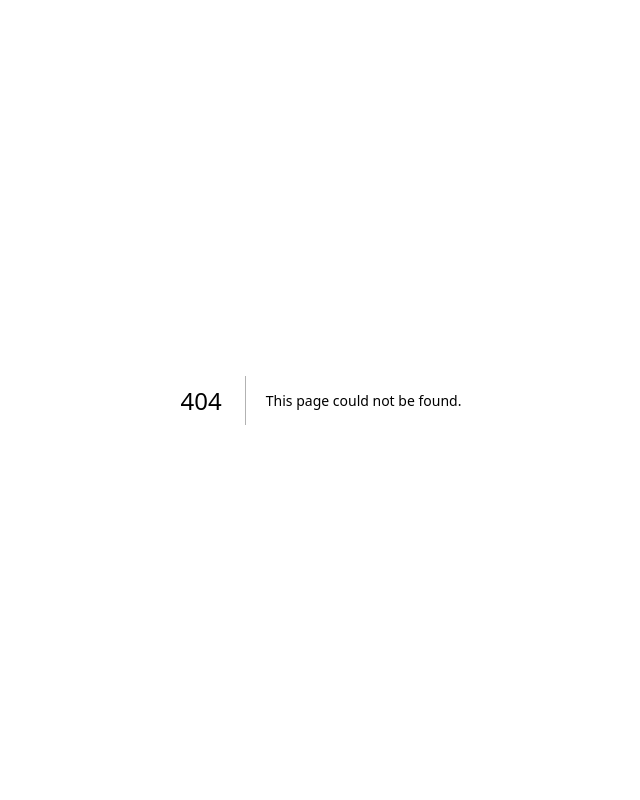
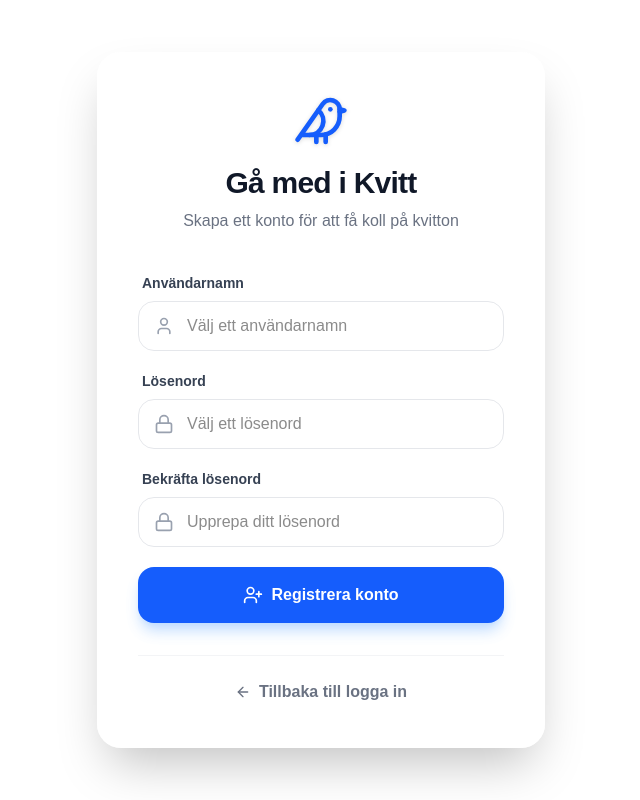
Before and after one commit to JohanHammerin/kvitt-frontend, a Next.js app: page /register in a window 1280 px wide. Before the commit this address had no page. Shown: the whole page, without its empty margins (319-959 px from the left). Built offline with nearby package versions, Linux system fonts and the light colour scheme.

Commit message:
UPDATE: Uppdaterade namnet på context filen

```diff
--- a/app/_components/QuickActions.tsx
+++ b/app/_components/QuickActions.tsx
@@ -1,4 +1,4 @@
-import { Plus } from "lucide-react";
+import { Plus, ArrowUpRight, ArrowDownLeft } from "lucide-react";
 
 interface QuickActionsProps {
   onAddIncome: () => void;
@@ -7,30 +7,35 @@ interface QuickActionsProps {
 
 export function QuickActions({ onAddIncome, onAddExpense }: QuickActionsProps) {
   return (
-    <div className="bg-white rounded-lg shadow-sm border p-6 mb-8">
-      <h3 className="text-lg font-semibold text-gray-900 mb-4">
+    <div className="bg-white/60 backdrop-blur-md rounded-3xl shadow-sm border border-white/20 p-6 mb-8">
+      <h3 className="text-lg font-bold text-gray-900 mb-4 ml-1">
         Snabba åtgärder
       </h3>
-      <div className="grid grid-cols-1 sm:grid-cols-2 lg:grid-cols-4 gap-4">
+      <div className="grid grid-cols-1 sm:grid-cols-2 gap-4">
         <button
           onClick={onAddIncome}
-          className="p-4 border-2 border-dashed border-gray-300 rounded-lg hover:border-blue-500 hover:bg-blue-50 transition duration-200 text-gray-600 hover:text-blue-700 flex items-center justify-center"
+          className="group p-5 bg-blue-50/50 border-2 border-dashed border-blue-200 rounded-2xl hover:border-blue-500 hover:bg-blue-50 transition-all duration-300 flex items-center justify-between"
         >
-          <Plus className="h-5 w-5 mr-2" />
-          Lägg till inkomst
+          <div className="flex items-center">
+            <div className="bg-blue-600 p-2 rounded-xl mr-4 shadow-lg shadow-blue-200">
+              <ArrowUpRight className="h-5 w-5 text-white" />
+            </div>
+            <span className="font-bold text-blue-900">Lägg till inkomst</span>
+          </div>
+          <Plus className="h-6 w-6 text-blue-400 group-hover:text-blue-600 transition-colors" />
         </button>
+
         <button
           onClick={onAddExpense}
-          className="p-4 border-2 border-dashed border-gray-300 rounded-lg hover:border-red-500 hover:bg-red-50 transition duration-200 text-gray-600 hover:text-red-700 flex items-center justify-center"
+          className="group p-5 bg-red-50/50 border-2 border-dashed border-red-200 rounded-2xl hover:border-red-500 hover:bg-red-50 transition-all duration-300 flex items-center justify-between"
         >
-          <Plus className="h-5 w-5 mr-2" />
-          Lägg till utgift
-        </button>
-        <button className="p-4 border-2 border-dashed border-gray-300 rounded-lg hover:border-green-500 hover:bg-green-50 transition duration-200 text-gray-600 hover:text-green-700">
-          📊 Visa statistik
-        </button>
-        <button className="p-4 border-2 border-dashed border-gray-300 rounded-lg hover:border-purple-500 hover:bg-purple-50 transition duration-200 text-gray-600 hover:text-purple-700">
-          📋 Hantera event
+          <div className="flex items-center">
+            <div className="bg-red-600 p-2 rounded-xl mr-4 shadow-lg shadow-red-200">
+              <ArrowDownLeft className="h-5 w-5 text-white" />
+            </div>
+            <span className="font-bold text-red-900">Lägg till utgift</span>
+          </div>
+          <Plus className="h-6 w-6 text-red-400 group-hover:text-red-600 transition-colors" />
         </button>
       </div>
     </div>
--- a/app/layout.tsx
+++ b/app/layout.tsx
@@ -1,4 +1,4 @@
-import { AuthProvider } from "./context/page"; // 👈 Ändra sökvägen här
+import { AuthProvider } from "./context/AuthContext"; // 👈 Ändra sökvägen här
 import "./globals.css";
 
 export const metadata = {
--- a/app/login/page.tsx
+++ b/app/login/page.tsx
@@ -2,8 +2,16 @@
 
 import { useState } from "react";
 import { useRouter } from "next/navigation";
-import { useAuth } from "../context/page";
-import { Eye, EyeOff, User as UserIcon, Lock } from "lucide-react";
+import { useAuth } from "../context/AuthContext";
+import {
+  Eye,
+  EyeOff,
+  User as UserIcon,
+  Lock,
+  Bird,
+  ArrowRight,
+} from "lucide-react";
+import Link from "next/link";
 
 export default function Login() {
   const [username, setUsername] = useState("");
@@ -33,33 +41,40 @@ export default function Login() {
   };
 
   return (
-    <div className="min-h-screen from-blue-50 to-indigo-100 flex items-center justify-center p-4">
-      <div className="max-w-md w-full bg-white rounded-2xl shadow-lg p-8">
-        <div className="text-center mb-8">
-          <h1 className="text-3xl font-bold text-gray-900 mb-2">
+    // Lagt till en snygg gradient bakgrund som matchar din app
+    <div className="min-h-screen bg-[radial-gradient(ellipse_at_top_left,_var(--tw-gradient-stops))] from-blue-100 via-white to-gray-100 flex items-center justify-center p-4">
+      {/* Container med samma design-språk som dina modaler */}
+      <div className="max-w-md w-full bg-white/80 backdrop-blur-xl rounded-3xl shadow-2xl p-10 border border-white/20 animate-in fade-in zoom-in duration-300">
+        <div className="text-center mb-10">
+          <div className="flex justify-center mb-4">
+            <Bird className="h-14 w-14 text-blue-600 drop-shadow-sm" />
+          </div>
+          <h1 className="text-3xl font-black text-gray-900 mb-2 tracking-tight">
             Välkommen till Kvitt
           </h1>
-          <p className="text-gray-600">Logga in för att hantera din ekonomi</p>
+          <p className="text-gray-500 font-medium">
+            Logga in för att hantera din ekonomi
+          </p>
         </div>
 
-        <form onSubmit={handleSubmit} className="space-y-6">
+        <form onSubmit={handleSubmit} className="space-y-5">
           {error && (
-            <div className="bg-red-50 border border-red-200 text-red-700 px-4 py-3 rounded-lg">
+            <div className="bg-red-50/50 border border-red-200 text-red-700 px-4 py-3 rounded-xl text-sm font-medium animate-shake">
               {error}
             </div>
           )}
 
           <div>
-            <label className="block text-sm font-medium text-gray-700 mb-2">
+            <label className="block text-sm font-bold text-gray-700 mb-2 ml-1">
               Användarnamn
             </label>
             <div className="relative">
-              <UserIcon className="absolute left-3 top-1/2 transform -translate-y-1/2 text-gray-400 h-5 w-5" />
+              <UserIcon className="absolute left-4 top-1/2 transform -translate-y-1/2 text-gray-400 h-5 w-5" />
               <input
                 type="text"
                 value={username}
                 onChange={(e) => setUsername(e.target.value)}
-                className="w-full pl-10 pr-4 py-3 border border-gray-300 rounded-lg focus:ring-2 focus:ring-blue-500 focus:border-transparent"
+                className="w-full pl-12 pr-4 py-3 bg-white/50 border border-gray-200 rounded-2xl focus:ring-2 focus:ring-blue-500 focus:border-transparent outline-none transition-all"
                 placeholder="Ditt användarnamn"
                 required
               />
@@ -67,23 +82,23 @@ export default function Login() {
           </div>
 
           <div>
-            <label className="block text-sm font-medium text-gray-700 mb-2">
+            <label className="block text-sm font-bold text-gray-700 mb-2 ml-1">
               Lösenord
             </label>
             <div className="relative">
-              <Lock className="absolute left-3 top-1/2 transform -translate-y-1/2 text-gray-400 h-5 w-5" />
+              <Lock className="absolute left-4 top-1/2 transform -translate-y-1/2 text-gray-400 h-5 w-5" />
               <input
                 type={showPassword ? "text" : "password"}
                 value={password}
                 onChange={(e) => setPassword(e.target.value)}
-                className="w-full pl-10 pr-12 py-3 border border-gray-300 rounded-lg focus:ring-2 focus:ring-blue-500 focus:border-transparent"
+                className="w-full pl-12 pr-12 py-3 bg-white/50 border border-gray-200 rounded-2xl focus:ring-2 focus:ring-blue-500 focus:border-transparent outline-none transition-all"
                 placeholder="Ditt lösenord"
                 required
               />
               <button
                 type="button"
                 onClick={() => setShowPassword(!showPassword)}
-                className="absolute right-3 top-1/2 transform -translate-y-1/2 text-gray-400 hover:text-gray-600"
+                className="absolute right-4 top-1/2 transform -translate-y-1/2 text-gray-400 hover:text-gray-600 transition-colors"
               >
                 {showPassword ? (
                   <EyeOff className="h-5 w-5" />
@@ -97,16 +112,22 @@ export default function Login() {
           <button
             type="submit"
             disabled={isLoading}
-            className="w-full bg-blue-600 text-white py-3 px-4 rounded-lg hover:bg-blue-700 focus:ring-2 focus:ring-blue-500 focus:ring-offset-2 transition duration-200 disabled:opacity-50 disabled:cursor-not-allowed"
+            className="w-full bg-blue-600 text-white py-4 px-4 rounded-2xl font-bold hover:bg-blue-700 shadow-lg shadow-blue-200 hover:shadow-blue-300 transform transition duration-200 active:scale-[0.98] disabled:opacity-50 disabled:cursor-not-allowed mt-4"
           >
             {isLoading ? "Loggar in..." : "Logga in"}
           </button>
         </form>
 
-        <div className="mt-6 text-center">
-          <p className="text-sm text-gray-600">
-            Använd ditt användarnamn och lösenord
-          </p>
+        {/* HÄR ÄR DEN NYA SEKTIONEN FÖR ATT SKAPA KONTO */}
+        <div className="mt-8 pt-6 border-t border-gray-100 text-center">
+          <p className="text-gray-600 mb-3">Har du inget konto än?</p>
+          <Link
+            href="/register"
+            className="inline-flex items-center text-blue-600 font-black hover:text-blue-700 transition-colors group"
+          >
+            Skapa ett konto här
+            <ArrowRight className="h-4 w-4 ml-1 transform group-hover:translate-x-1 transition-transform" />
+          </Link>
         </div>
       </div>
     </div>
--- a/app/page.tsx
+++ b/app/page.tsx
@@ -1,6 +1,6 @@
 "use client";
 
-import { useAuth } from "./context/page";
+import { useAuth } from "./context/AuthContext";
 import { useRouter } from "next/navigation";
 import { LogOut, User, Bird } from "lucide-react";
 import { useState, useEffect } from "react";
--- /dev/null
+++ b/app/register/page.tsx
@@ -0,0 +1,156 @@
+"use client";
+
+import { useState } from "react";
+import { useRouter } from "next/navigation";
+import {
+  Bird,
+  ArrowLeft,
+  User as UserIcon,
+  Lock,
+  UserPlus,
+} from "lucide-react";
+import Link from "next/link";
+
+export default function Register() {
+  const [username, setUsername] = useState("");
+  const [password, setPassword] = useState("");
+  const [confirmPassword, setConfirmPassword] = useState("");
+  const [isLoading, setIsLoading] = useState(false);
+  const [error, setError] = useState("");
+
+  const router = useRouter();
+
+  const handleRegister = async (e: React.FormEvent) => {
+    e.preventDefault();
+    setError("");
+
+    if (password !== confirmPassword) {
+      setError("Lösenorden matchar inte.");
+      return;
+    }
+
+    setIsLoading(true);
+
+    try {
+      const response = await fetch(
+        "http://localhost:8080/api/v1/kvittUser/create",
+        {
+          method: "POST",
+          headers: { "Content-Type": "application/json" },
+          body: JSON.stringify({ username, password }),
+        }
+      );
+
+      if (response.ok) {
+        // Om backend skapar användaren framgångsrikt
+        router.push("/login?registered=true");
+      } else {
+        const data = await response.json();
+        setError(
+          data.message ||
+            "Kunde inte skapa konto. Användarnamnet kan vara upptaget."
+        );
+      }
+    } catch (err) {
+      setError("Ett nätverksfel uppstod. Kontrollera att din backend körs.");
+    } finally {
+      setIsLoading(false);
+    }
+  };
+
+  return (
+    <div className="min-h-screen bg-[radial-gradient(ellipse_at_top_left,_var(--tw-gradient-stops))] from-blue-100 via-white to-gray-100 flex items-center justify-center p-4">
+      <div className="max-w-md w-full bg-white/80 backdrop-blur-xl rounded-3xl shadow-2xl p-10 border border-white/20 animate-in fade-in zoom-in duration-300">
+        <div className="text-center mb-10">
+          <div className="flex justify-center mb-4">
+            <Bird className="h-14 w-14 text-blue-600 drop-shadow-sm" />
+          </div>
+          <h1 className="text-3xl font-black text-gray-900 mb-2 tracking-tight">
+            Gå med i Kvitt
+          </h1>
+          <p className="text-gray-500 font-medium">
+            Skapa ett konto för att få koll på kvitton
+          </p>
+        </div>
+
+        <form onSubmit={handleRegister} className="space-y-5">
+          {error && (
+            <div className="bg-red-50/50 border border-red-200 text-red-700 px-4 py-3 rounded-xl text-sm font-medium">
+              {error}
+            </div>
+          )}
+
+          <div>
+            <label className="block text-sm font-bold text-gray-700 mb-2 ml-1">
+              Användarnamn
+            </label>
+            <div className="relative">
+              <UserIcon className="absolute left-4 top-1/2 transform -translate-y-1/2 text-gray-400 h-5 w-5" />
+              <input
+                type="text"
+                value={username}
+                onChange={(e) => setUsername(e.target.value)}
+                className="w-full pl-12 pr-4 py-3 bg-white/50 border border-gray-200 rounded-2xl focus:ring-2 focus:ring-blue-500 outline-none transition-all"
+                placeholder="Välj ett användarnamn"
+                required
+              />
+            </div>
+          </div>
+
+          <div>
+            <label className="block text-sm font-bold text-gray-700 mb-2 ml-1">
+              Lösenord
+            </label>
+            <div className="relative">
+              <Lock className="absolute left-4 top-1/2 transform -translate-y-1/2 text-gray-400 h-5 w-5" />
+              <input
+                type="password"
+                value={password}
+                onChange={(e) => setPassword(e.target.value)}
+                className="w-full pl-12 pr-4 py-3 bg-white/50 border border-gray-200 rounded-2xl focus:ring-2 focus:ring-blue-500 outline-none transition-all"
+                placeholder="Välj ett lösenord"
+                required
+              />
+            </div>
+          </div>
+
+          <div>
+            <label className="block text-sm font-bold text-gray-700 mb-2 ml-1">
+              Bekräfta lösenord
+            </label>
+            <div className="relative">
+              <Lock className="absolute left-4 top-1/2 transform -translate-y-1/2 text-gray-400 h-5 w-5" />
+              <input
+                type="password"
+                value={confirmPassword}
+                onChange={(e) => setConfirmPassword(e.target.value)}
+                className="w-full pl-12 pr-4 py-3 bg-white/50 border border-gray-200 rounded-2xl focus:ring-2 focus:ring-blue-500 outline-none transition-all"
+                placeholder="Upprepa ditt lösenord"
+                required
+              />
+            </div>
+          </div>
+
+          <button
+            type="submit"
+            disabled={isLoading}
+            className="w-full bg-blue-600 text-white py-4 px-4 rounded-2xl font-bold hover:bg-blue-700 shadow-lg shadow-blue-200 transition duration-200 active:scale-[0.98] disabled:opacity-50 mt-4 flex items-center justify-center"
+          >
+            <UserPlus className="h-5 w-5 mr-2" />
+            {isLoading ? "Skapar konto..." : "Registrera konto"}
+          </button>
+        </form>
+
+        <div className="mt-8 pt-6 border-t border-gray-100 text-center">
+          <Link
+            href="/login"
+            className="inline-flex items-center text-gray-500 font-bold hover:text-blue-600 transition-colors"
+          >
+            <ArrowLeft className="h-4 w-4 mr-2" />
+            Tillbaka till logga in
+          </Link>
+        </div>
+      </div>
+    </div>
+  );
+}
```
Also changed, not shown: app/context/AuthContext.tsx (renamed from app/context/page.tsx).
